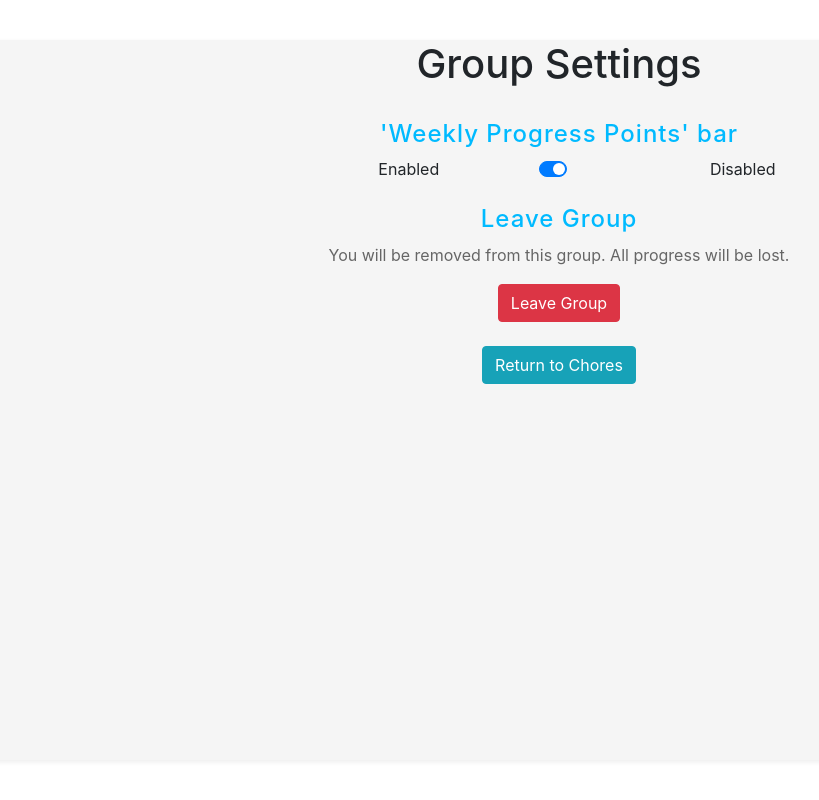
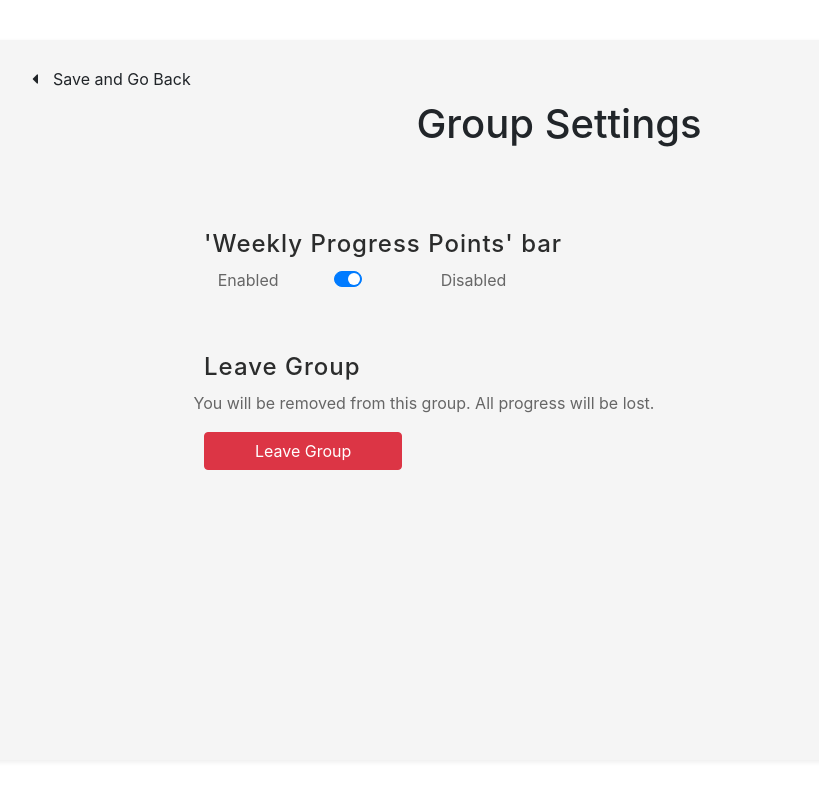
Before and after one commit to BrennanBeeler/CS5340_ChoreChasers, a React (Create React App) app: page /groupSettings in a window 1280 px wide. Shown: the whole page, without its empty margins (81-900 px from the left). Built offline with nearby package versions, Linux system fonts and the light colour scheme.

Commit message:
Made changes to Group Settings css

```diff
--- a/src/components/group-settings/group-settings.css
+++ b/src/components/group-settings/group-settings.css
@@ -1,5 +1,10 @@
+.center-group-settings {
+  margin-top: 60px;
+}
+
 .container {
   width: 400px;
+  height: 90%;
   margin: 0;
   position: absolute;
   top: 50%;
@@ -15,6 +20,31 @@
   -webkit-box-shadow: 0 2px 5px rgba(0,0,0,0.075);
   -moz-box-shadow: 0 2px 5px rgba(0,0,0,0.075);
   text-align: center;
+}
+
+.back-button {
+  position: absolute;
+  top:20px;
+  left:20px;
+}
+
+.h4-settings-headers {
+  color: #2b2c2c;
+}
+
+
+.toggle-headers-enable {
+  padding-right:20px;
+}
+
+.toggle-headers-disable {
+  margin-right:430px;
+}
+
+.form-text-field {
+  padding-left:30px;
+  width:200px;
+  /*float:left;*/
 }
 
 h2 {
--- a/src/components/group-settings/group-settings.js
+++ b/src/components/group-settings/group-settings.js
@@ -23,40 +23,48 @@ const GroupSettings = ({
 
     return (
         <div className="container">
+            <div class="center-group-settings">
             <h1 className="text-center">
                 Group Settings
             </h1>
           <br/>
 
-            <h4>
+            <h4 class=" text-left h4-settings-headers" style={{paddingLeft:"200px", marginTop:"50px"}}>
                 'Weekly Progress Points' bar
             </h4>
             <div className="custom-control custom-switch d-flex justify-content-around">
               <p/><p/>
-              Enabled
+
+                <p class="toggle-headers-enable ">Enabled</p>
+                <div>
               <input checked={!group?.progressBar} value={checked} type="checkbox" className="custom-control-input" id="toggleProgressBar" onChange={toggleProgressBar}/>
               <label className="custom-control-label" htmlFor="toggleProgressBar"></label>
-              Disabled
+                </div>
+                <p class="toggle-headers-disable">Disabled</p>
+
               <p/><p/>
             </div>
 
         <br/>
 
-        <h4>
+        <h4 class="text-left h4-settings-headers" style={{paddingLeft:"200px", marginTop:"20px"}}>
           Leave Group
         </h4>
-          <p>You will be removed from this group. All progress will be lost.</p>
-          <button className="btn btn-danger" onClick={() => setConfirmationModal(true)}>
+          <p style={{paddingRight:"270px"}}>You will be removed from this group. All progress will be lost.</p>
+                <div style={{paddingLeft:"200px", float:"left"}}>
+          <button className="btn btn-danger" style={{paddingRight:"50px",paddingLeft:"50px", float:"left"}} onClick={() => setConfirmationModal(true)}>
             Leave Group
           </button>
-
+                </div>
           <LeaveGroupModal show={confirmationModal} onHide={() => setConfirmationModal(false)}/>
 
           <br/>
           <br/>
-          <Link to="/choreManager" className="btn btn-info">
-            Return to Chores
-          </Link>
+                <Link to="/choreManager" className="back-button btn">
+                    <i className="fa fa-caret-left" style={{paddingLeft: "10px", paddingRight:"15px"}}/>
+                    Save and Go Back
+                </Link>
+            </div>
         </div>
     )
 }
--- a/src/components/profile/profile-settings.css
+++ b/src/components/profile/profile-settings.css
@@ -34,11 +34,11 @@
 
 .form-headers {
     padding-left:200px;
+    padding-right: 20px;
     float:left;
 }
 
 .form-text-field {
     padding-left:30px;
     width:200px;
-    /*float:left;*/
 }
--- a/src/components/profile/profile-settings.js
+++ b/src/components/profile/profile-settings.js
@@ -19,7 +19,7 @@ const ProfileSettings = ({
                 Account Settings
             </h1>
             <br/>
-            <h4 className="text-left h4-settings-headers" style={{paddingLeft:"200px"}}>
+            <h4 className="text-left h4-settings-headers" style={{paddingLeft:"200px", marginTop:"50px"}}>
                 Change Password
             </h4>
                 <p></p>
@@ -50,15 +50,19 @@ const ProfileSettings = ({
                 </div>
 
                 {/*TODO: figure out why this is clearing fields*/}
-                <button className="btn btn-success" onClick={(event) =>  handleSubmit(event)}>
+
+                <div style={{paddingLeft:"200px", float:"left",marginTop:"20px"}}>
+                <button className="btn btn-success" style={{paddingRight:"50px",paddingLeft:"50px"}} onClick={(event) =>  handleSubmit(event)}>
                     Confirm Changes
                 </button>
+                </div>
 
                 <br/>
                 <br/>
 
                 <div className="mx-auto">
-                    <h4 className="text-left h4-settings-headers" style={{paddingLeft:"200px"}}>
+
+                    <h4 className="text-left h4-settings-headers" style={{paddingLeft:"200px", marginTop:"70px"}}>
                         Delete Account
                     </h4>
 
@@ -66,9 +70,11 @@ const ProfileSettings = ({
                       This will permanently delete your Chore Chasers account.
                     </p>
 
-                    <Link to="/" className="btn btn-danger mt-2">
+                    <div style={{paddingLeft:"200px", float:"left"}}>
+                    <Link to="/" className="btn btn-danger mt-2" style={{paddingRight:"50px",paddingLeft:"50px"}}>
                         Delete Account
                     </Link>
+                    </div>
                 </div>
             </form>
             <br/>
```
